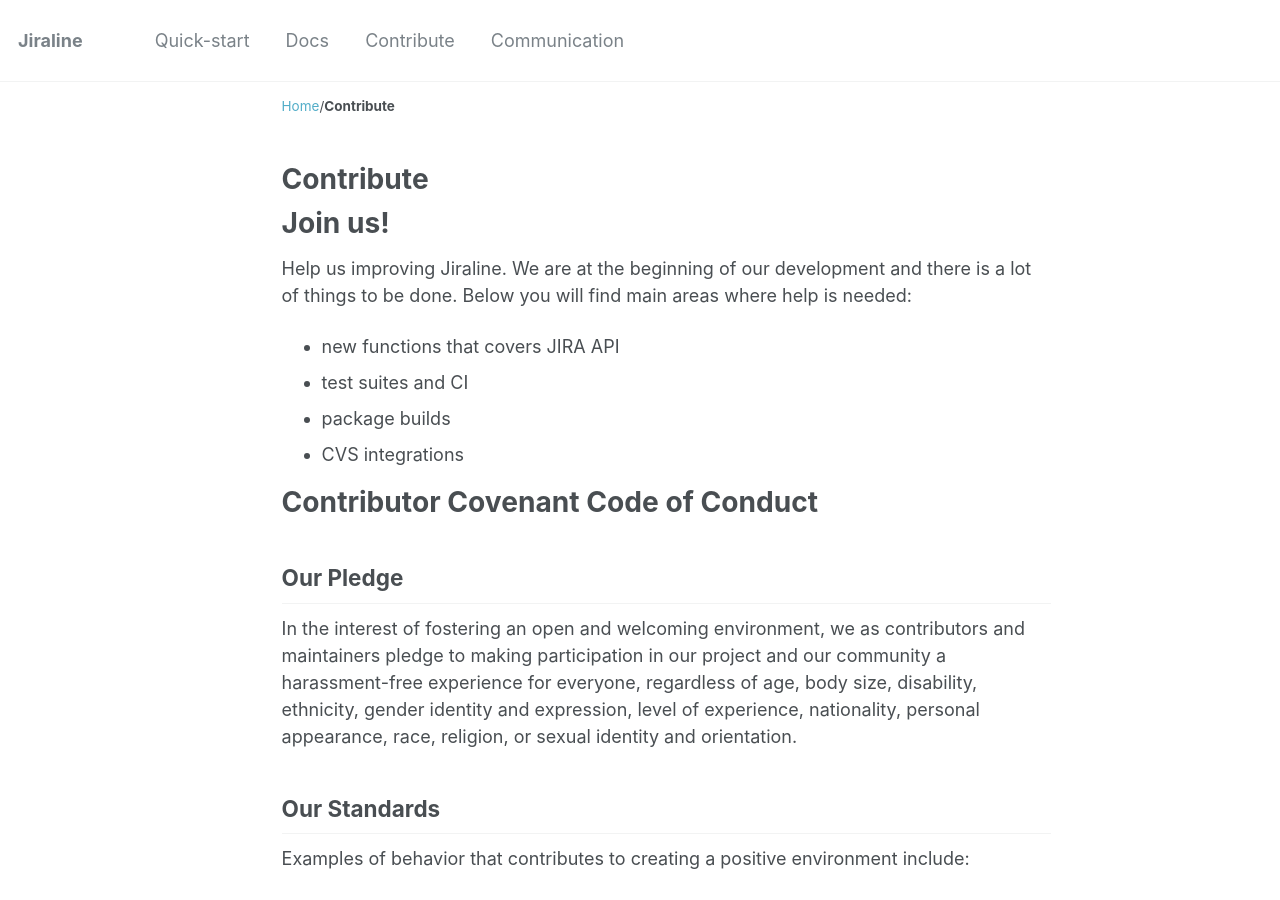
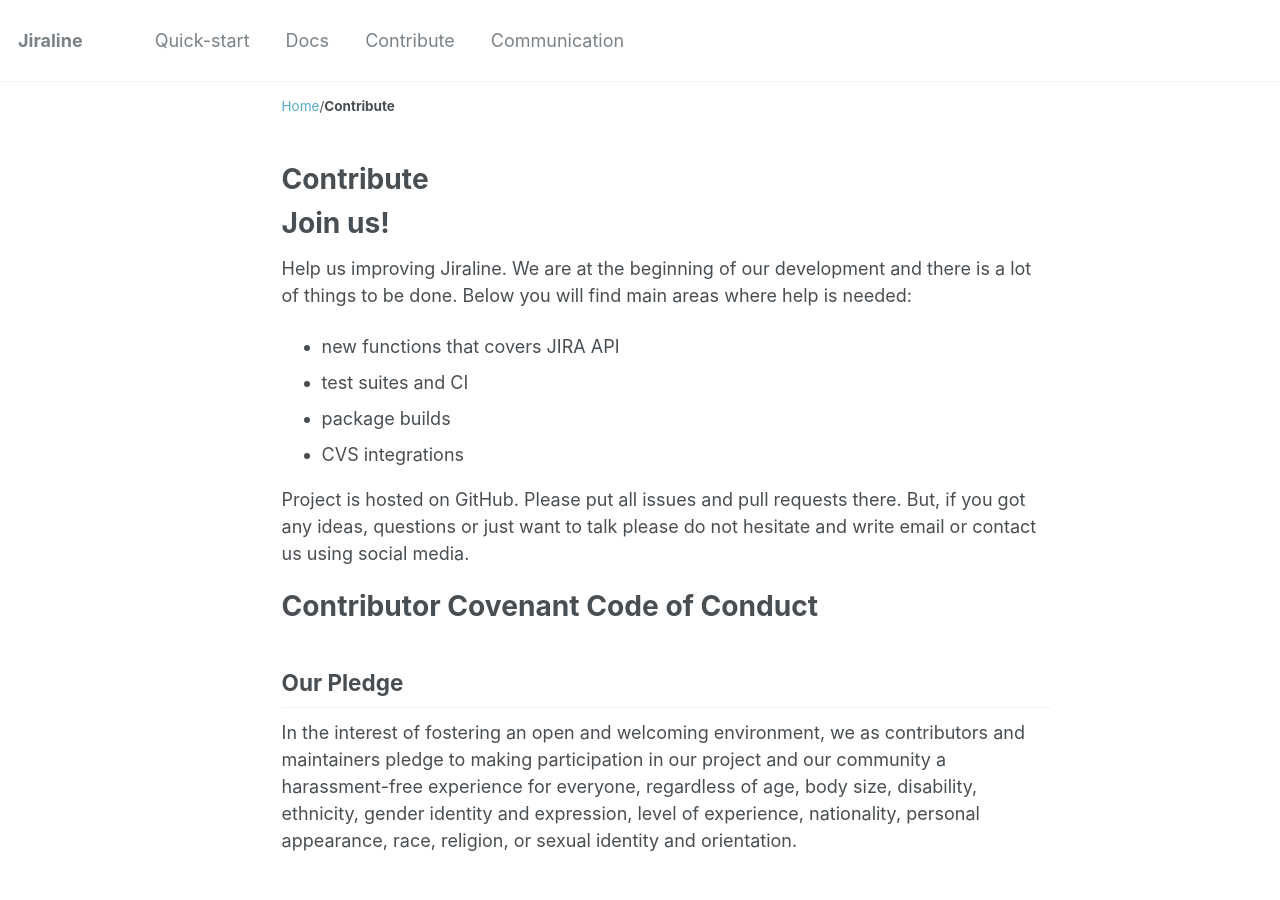
Before and after one commit to posbit/jiraline, a Jekyll site: the page built from _pages/contribute.md, in a window 1280 px wide and 900 px high. Built offline with Jekyll 4.4.1, drawn with Linux system fonts in a browser that asks for light colours.

Commit message:
Added some kind stuff

```diff
--- a/_pages/contribute.md
+++ b/_pages/contribute.md
@@ -13,6 +13,9 @@
 * test suites and CI
 * package builds
 * CVS integrations
+
+Project is hosted on GitHub. Please put all issues and pull requests there.
+But, if you got any ideas, questions or just want to talk please do not hesitate and write email or contact us using social media.
 
 # Contributor Covenant Code of Conduct
 
```
